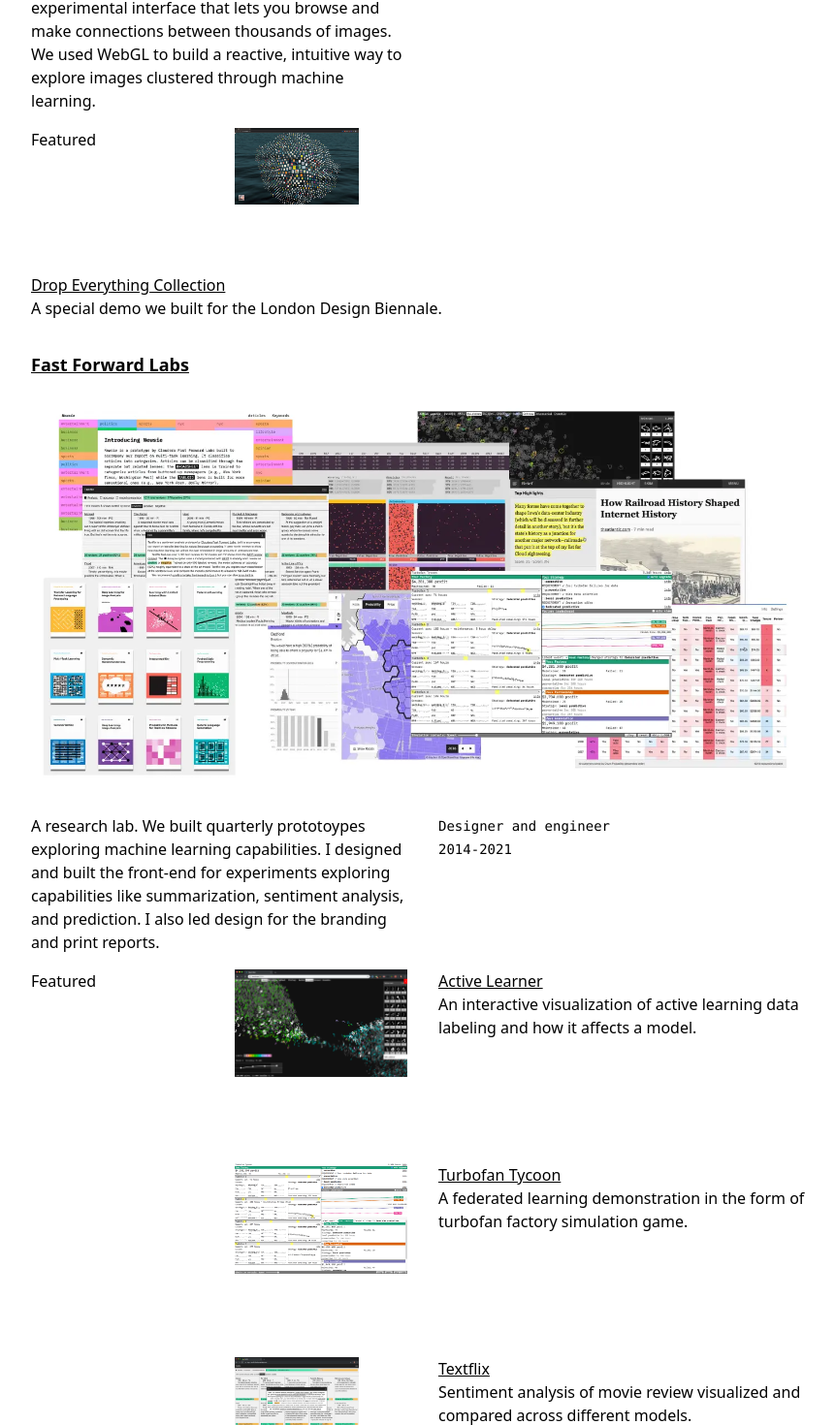
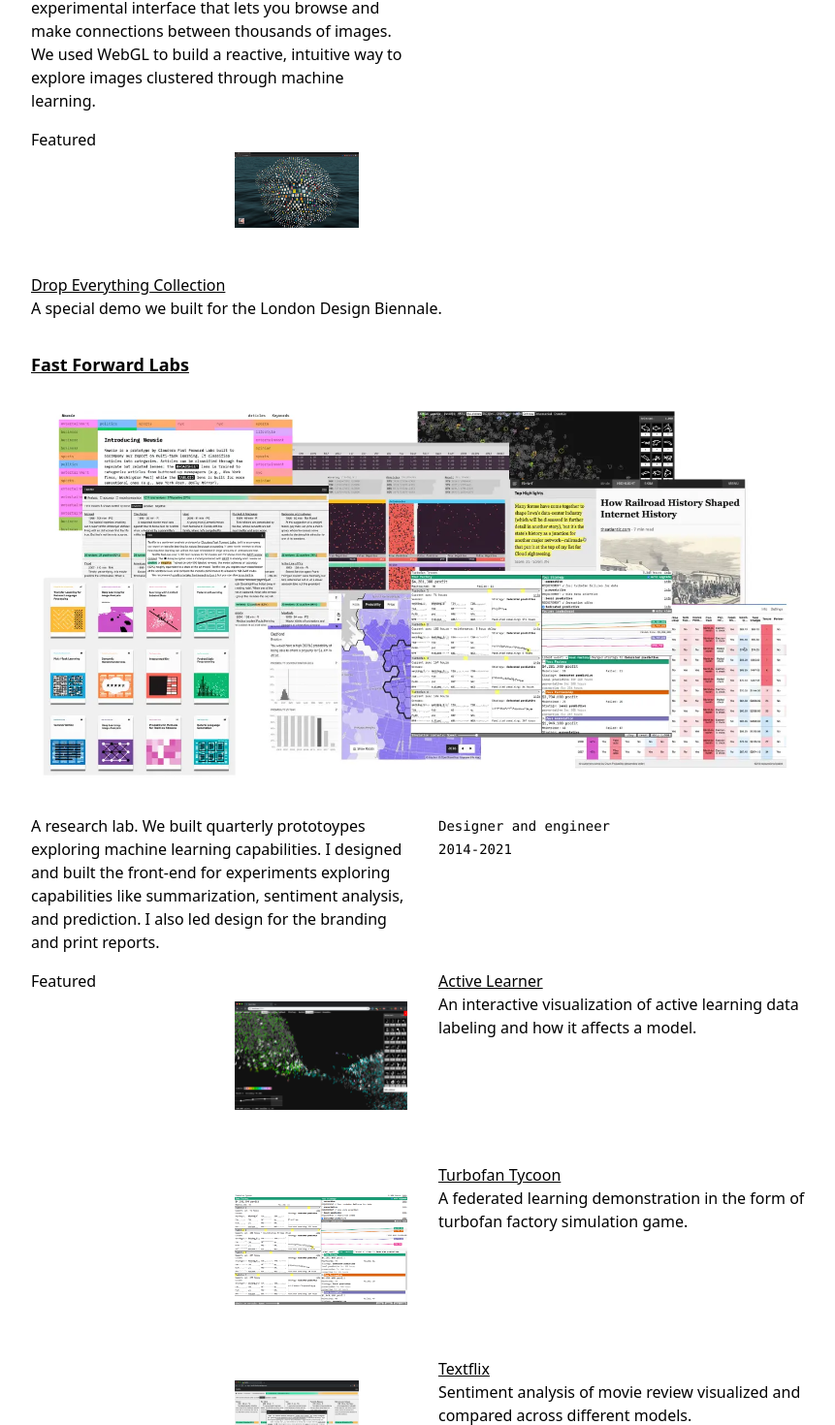
Before and after one commit to GrantCuster/homepage, a Next.js app: page / in a window 1280 px wide. Shown: the part 2672-4142 px from the top of the page at 97% size, without its empty margins (204-1065 px from the left). Built offline with nearby package versions, Linux system fonts and the light colour scheme.

Commit message:
center thumbnails

```diff
--- a/components/HomeContent.tsx
+++ b/components/HomeContent.tsx
@@ -215,7 +215,7 @@ function HomeContent() {
           {/* Flow */}
           <div className="relative block">
             <Image
-              className="absolute object-contain object-top w-full h-full"
+              className="absolute object-contain object-center w-full h-full"
               src="/soot-demo.png"
               width={128}
               height={128}
@@ -267,7 +267,7 @@ function HomeContent() {
 
           <div className="relative block col-span-1">
             <Image
-              className="absolute object-contain object-top w-full h-full"
+              className="absolute object-contain object-center w-full h-full"
               src="/active-learner.png"
               width={256}
               height={256}
@@ -288,7 +288,7 @@ function HomeContent() {
 
           <div className="relative block md:col-start-2">
             <Image
-              className="absolute object-contain object-top w-full h-full"
+              className="absolute object-contain object-center w-full h-full"
               src="/turbofan.png"
               width={256}
               height={256}
@@ -310,7 +310,7 @@ function HomeContent() {
 
           <div className="relative block md:col-start-2">
             <Image
-              className="absolute object-contain object-top w-full h-full"
+              className="absolute object-contain object-center w-full h-full"
               src="/textflix.png"
               width={128}
               height={128}
```
